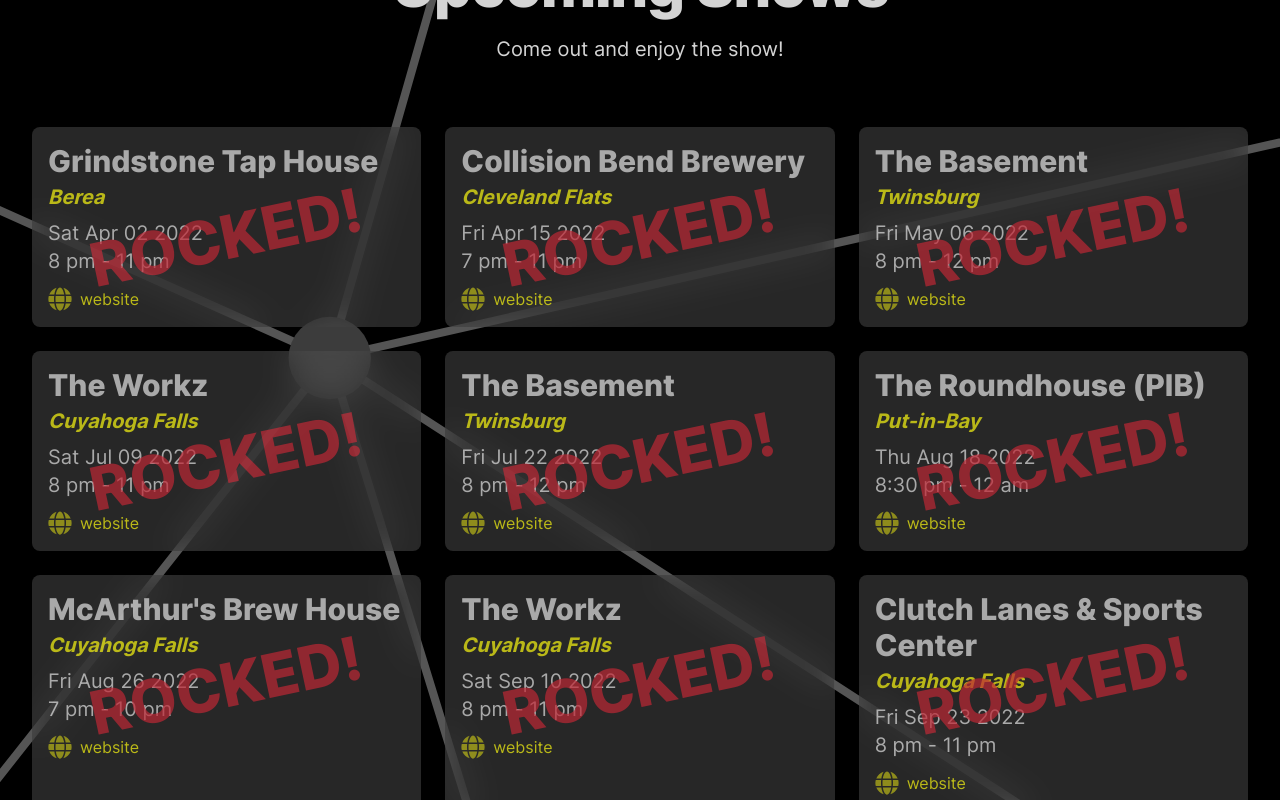
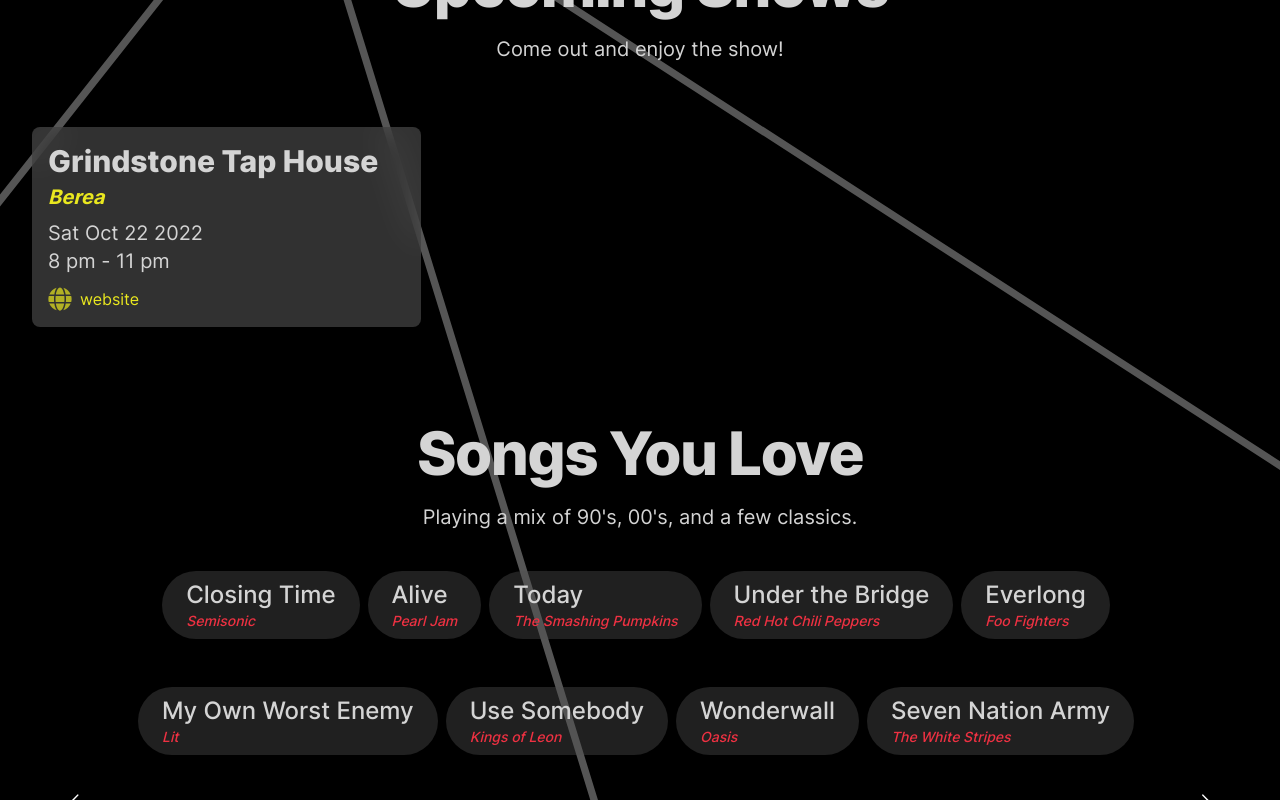
Before and after one commit to keepforever/www.endrockcle.com, a Next.js app: page / in a window 1280 px wide. Shown: the part 4580-5380 px from the top of the page. Built offline with nearby package versions, Linux system fonts and the light colour scheme.

Commit message:
fix: comment out old shows

```diff
--- a/src/constants/shows.ts
+++ b/src/constants/shows.ts
@@ -1,95 +1,95 @@
 import { Show } from '@/interfaces/Show';
 
 export const shows: Show[] = [
-  {
-    id: 1,
-    isPast: true,
-    date: '04/02/2022',
-    venueName: 'Grindstone Tap House',
-    city: 'Berea',
-    beginEnd: '8 pm - 11 pm',
-    url: 'https://www.facebook.com/GrindstoneTaps',
-  },
+  // {
+  //   id: 1,
+  //   isPast: true,
+  //   date: '04/02/2022',
+  //   venueName: 'Grindstone Tap House',
+  //   city: 'Berea',
+  //   beginEnd: '8 pm - 11 pm',
+  //   url: 'https://www.facebook.com/GrindstoneTaps',
+  // },
 
-  {
-    id: 2,
-    isPast: true,
-    date: '04/15/2022',
-    city: 'Cleveland Flats',
-    venueName: 'Collision Bend Brewery',
-    beginEnd: '7 pm - 11 pm',
-    url: 'https://www.collisionbendbrewery.com/',
-  },
+  // {
+  //   id: 2,
+  //   isPast: true,
+  //   date: '04/15/2022',
+  //   city: 'Cleveland Flats',
+  //   venueName: 'Collision Bend Brewery',
+  //   beginEnd: '7 pm - 11 pm',
+  //   url: 'https://www.collisionbendbrewery.com/',
+  // },
 
-  {
-    id: 3,
-    isPast: true,
-    date: '05/06/2022',
-    city: 'Twinsburg',
-    venueName: 'The Basement',
-    beginEnd: '8 pm - 12 pm',
-    url: 'https://www.facebook.com/TheBasementTwinsburg',
-  },
+  // {
+  //   id: 3,
+  //   isPast: true,
+  //   date: '05/06/2022',
+  //   city: 'Twinsburg',
+  //   venueName: 'The Basement',
+  //   beginEnd: '8 pm - 12 pm',
+  //   url: 'https://www.facebook.com/TheBasementTwinsburg',
+  // },
 
-  {
-    id: 4,
-    isPast: true,
-    date: '7/09/2022',
-    venueName: 'The Workz',
-    city: 'Cuyahoga Falls',
-    beginEnd: '8 pm - 11 pm',
-    url: 'https://www.facebook.com/playattheworkz/events/?ref=page_internal',
-  },
+  // {
+  //   id: 4,
+  //   isPast: true,
+  //   date: '7/09/2022',
+  //   venueName: 'The Workz',
+  //   city: 'Cuyahoga Falls',
+  //   beginEnd: '8 pm - 11 pm',
+  //   url: 'https://www.facebook.com/playattheworkz/events/?ref=page_internal',
+  // },
 
-  {
-    id: 5,
-    isPast: true,
-    date: '07/22/2022',
-    venueName: 'The Basement',
-    city: 'Twinsburg',
-    beginEnd: '8 pm - 12 pm',
-    url: 'https://www.facebook.com/TheBasementTwinsburg',
-  },
+  // {
+  //   id: 5,
+  //   isPast: true,
+  //   date: '07/22/2022',
+  //   venueName: 'The Basement',
+  //   city: 'Twinsburg',
+  //   beginEnd: '8 pm - 12 pm',
+  //   url: 'https://www.facebook.com/TheBasementTwinsburg',
+  // },
 
-  {
-    id: 6,
-    isPast: true,
-    date: '08/18/2022',
-    venueName: 'The Roundhouse (PIB)',
-    city: 'Put-in-Bay',
-    beginEnd: '8:30 pm - 12 am',
-    url: 'https://www.theroundhousebar.com/',
-  },
+  // {
+  //   id: 6,
+  //   isPast: true,
+  //   date: '08/18/2022',
+  //   venueName: 'The Roundhouse (PIB)',
+  //   city: 'Put-in-Bay',
+  //   beginEnd: '8:30 pm - 12 am',
+  //   url: 'https://www.theroundhousebar.com/',
+  // },
 
-  {
-    id: 7,
-    isPast: true,
-    date: '08/26/2022',
-    city: 'Cuyahoga Falls',
-    venueName: "McArthur's Brew House",
-    beginEnd: '7 pm - 10 pm',
-    url: 'https://www.facebook.com/mcarthursbrewhouse',
-  },
+  // {
+  //   id: 7,
+  //   isPast: true,
+  //   date: '08/26/2022',
+  //   city: 'Cuyahoga Falls',
+  //   venueName: "McArthur's Brew House",
+  //   beginEnd: '7 pm - 10 pm',
+  //   url: 'https://www.facebook.com/mcarthursbrewhouse',
+  // },
 
-  {
-    id: 8,
-    isPast: true,
-    date: '09/10/2022',
-    venueName: 'The Workz',
-    city: 'Cuyahoga Falls',
-    beginEnd: '8 pm - 11 pm',
-    url: 'https://www.facebook.com/playattheworkz/events/?ref=page_internal',
-  },
+  // {
+  //   id: 8,
+  //   isPast: true,
+  //   date: '09/10/2022',
+  //   venueName: 'The Workz',
+  //   city: 'Cuyahoga Falls',
+  //   beginEnd: '8 pm - 11 pm',
+  //   url: 'https://www.facebook.com/playattheworkz/events/?ref=page_internal',
+  // },
 
-  {
-    id: 9,
-    isPast: true,
-    date: '09/23/2022',
-    venueName: 'Clutch Lanes & Sports Center',
-    city: 'Cuyahoga Falls',
-    beginEnd: '8 pm - 11 pm',
-    url: 'https://www.facebook.com/ClutchLanes',
-  },
+  // {
+  //   id: 9,
+  //   isPast: true,
+  //   date: '09/23/2022',
+  //   venueName: 'Clutch Lanes & Sports Center',
+  //   city: 'Cuyahoga Falls',
+  //   beginEnd: '8 pm - 11 pm',
+  //   url: 'https://www.facebook.com/ClutchLanes',
+  // },
 
   {
     id: 10,
```
